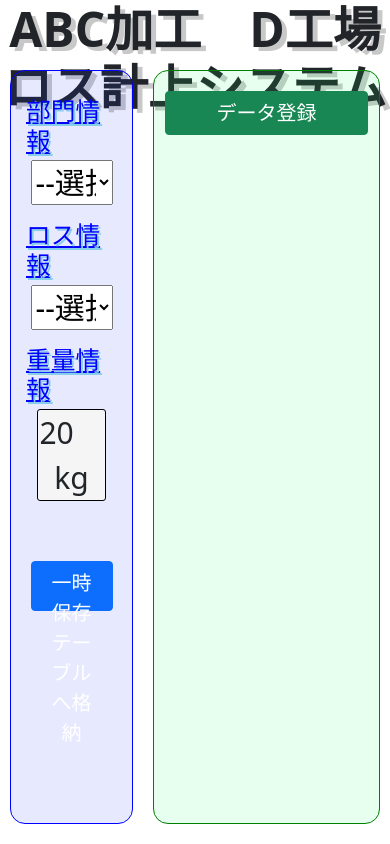
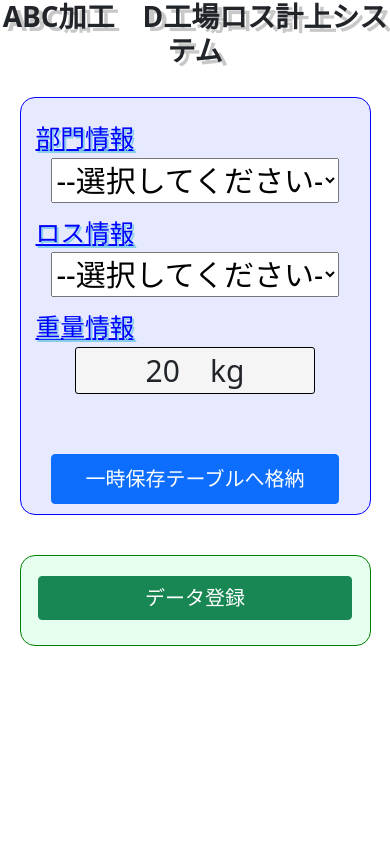
Before and after one commit to f-mio/measure_and_register_weight_app, a Flask app: page / in a window 390 px wide. Run offline with Flask 2, Linux system fonts and the light colour scheme.

Commit message:
スマホ＆タブレット対応
横幅1000px未満だと縦に表示するようにUI調整

```diff
--- a/static/index.css
+++ b/static/index.css
@@ -167,3 +167,25 @@ table.tmp-record-table tbody td.remove-btn-area img{
 table.tmp-record-table tbody tr.may-be-duplicate {
     background-color: yellow;
 }
+
+
+/*
+  スマホ対応
+*/
+@media screen and (max-width: 1000px) {
+    h1.title {
+        height: auto;
+        font-size: 28px;
+    }
+
+    div.main-area{
+        flex-direction: column;
+    }
+
+    div.input-area,
+    div.tmp-table-area{
+        height: auto;
+        width: 90%;
+        margin: 20px 5%;
+    }
+}
```
